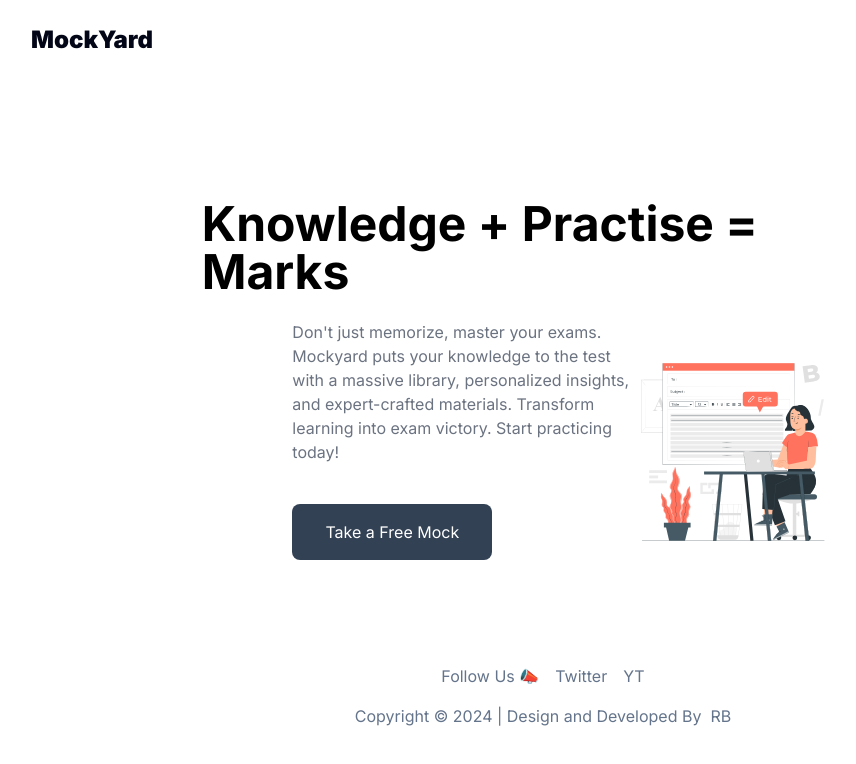
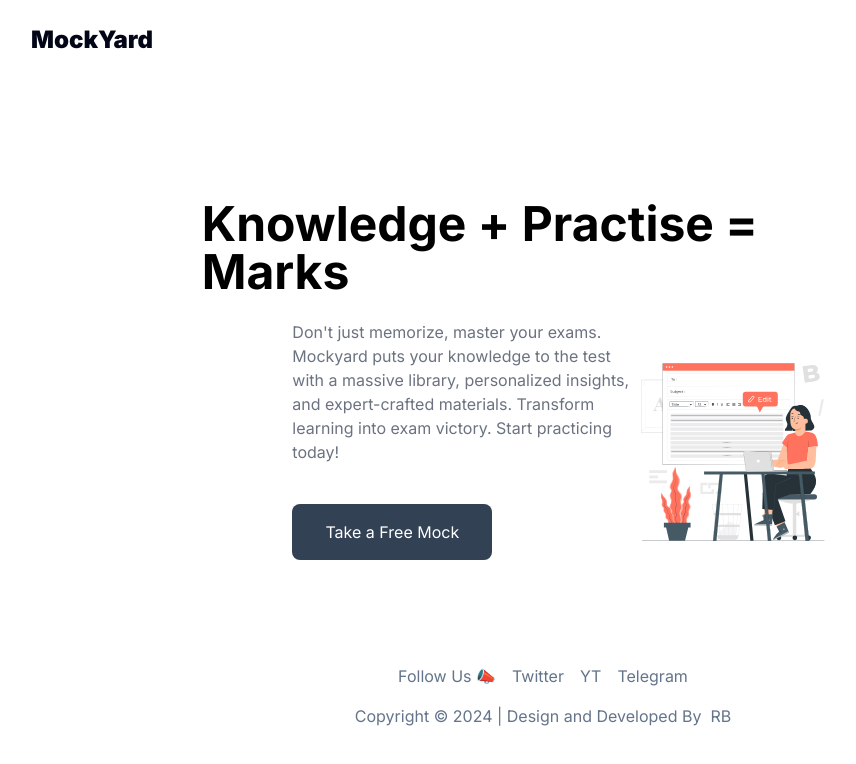
Before and after one commit to ReactorboY/mocktest, a Next.js app: page / in a window 1280 px wide. Shown: the top 764 px of the page, without its empty margins (97-953 px from the left). Built offline with nearby package versions, Linux system fonts and the light colour scheme; no server answers.

Commit message:
telegram link added

```diff
--- a/src/components/Footer/Footer.tsx
+++ b/src/components/Footer/Footer.tsx
@@ -11,6 +11,10 @@ const data = {
     {
       icon: 'YT',
       link: 'https://www.youtube.com/channel/UCtFPXXS78ay4lzFBj2czXxQ'
+    },
+    {
+      icon: 'Telegram',
+      link: 'https://t.me/mockyard'
     }
   ]
 }
```
